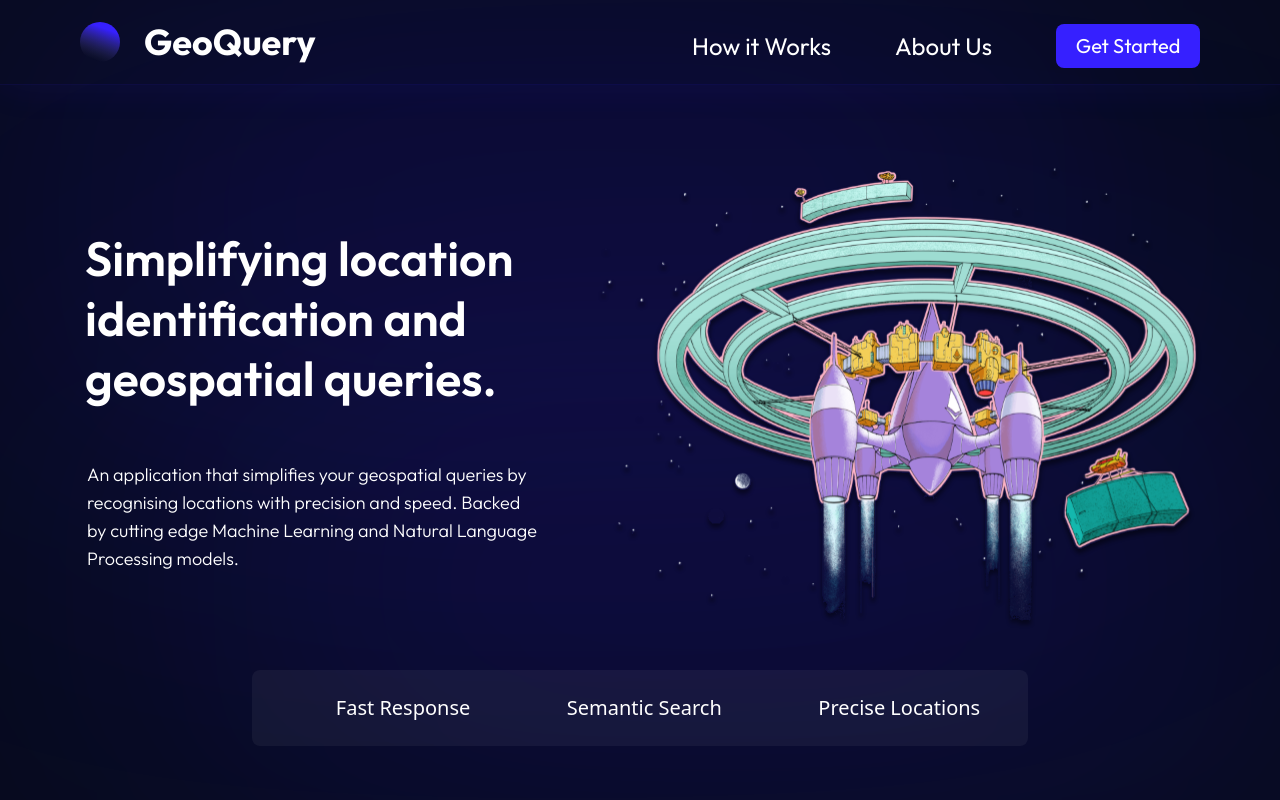
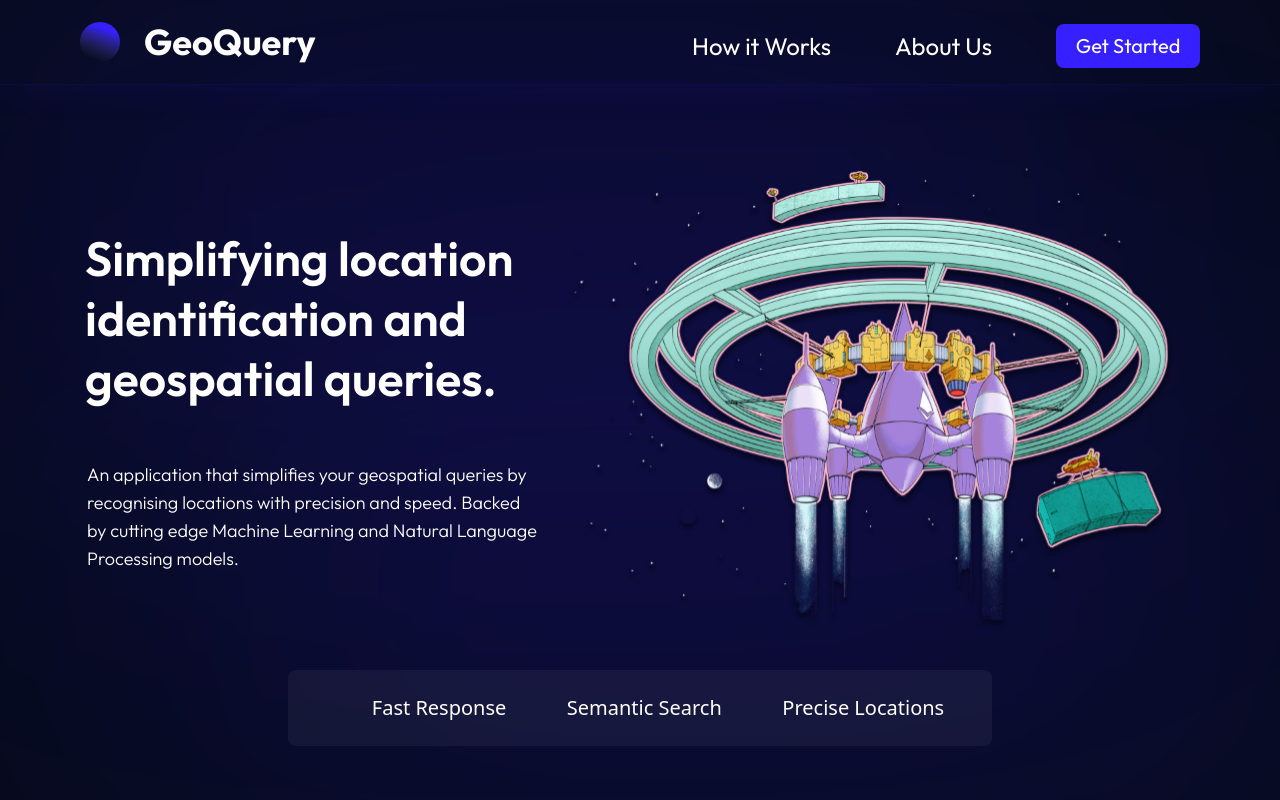
Before and after one commit to mainaak03/geoQuery-frontend, a React (Vite) app: page / in a window 1280 px wide. Built offline with nearby package versions, Linux system fonts and the light colour scheme; some icons are missing.

Commit message:
fixed the dimension issue

```diff
--- a/src/pages/Homepage.jsx
+++ b/src/pages/Homepage.jsx
@@ -17,8 +17,8 @@ const Homepage = () => {
           className="flex-shrink-0 rounded-[1125px] bg-custom-blue absolute bottom-0 right-0 z-0"
         ></div>
         <div className="flex flex-col justify-center items-center z-10">
-          <div className="flex flex-row justify-between items-center w-full z-10 p-8 md:px-16 mt-16">
-            <div className="flex flex-col justify-between items-center w-full px-7 mx-auto">
+          <div className="flex flex-row justify-revert items-center w-full z-10 p-8 mt-16">
+            <div className="flex flex-col justify-between items-center w-1/2">
               <div
                 style={{ width: "460px", height: "209px", flexShrink: "0" }}
                 className="font-outfit font-semibold text-5xl leading-tight text-Primary"
@@ -37,7 +37,7 @@ const Homepage = () => {
             </div>
             <div
               style={{ width: "650px", height: "488px", flexShrink: "0" }}
-              className="flex-shrink-0"
+              className="flex-shrink-0 w-1/2"
             >
               <img src={hero} alt="Hero" className="h-full w-full" />
             </div>
```
